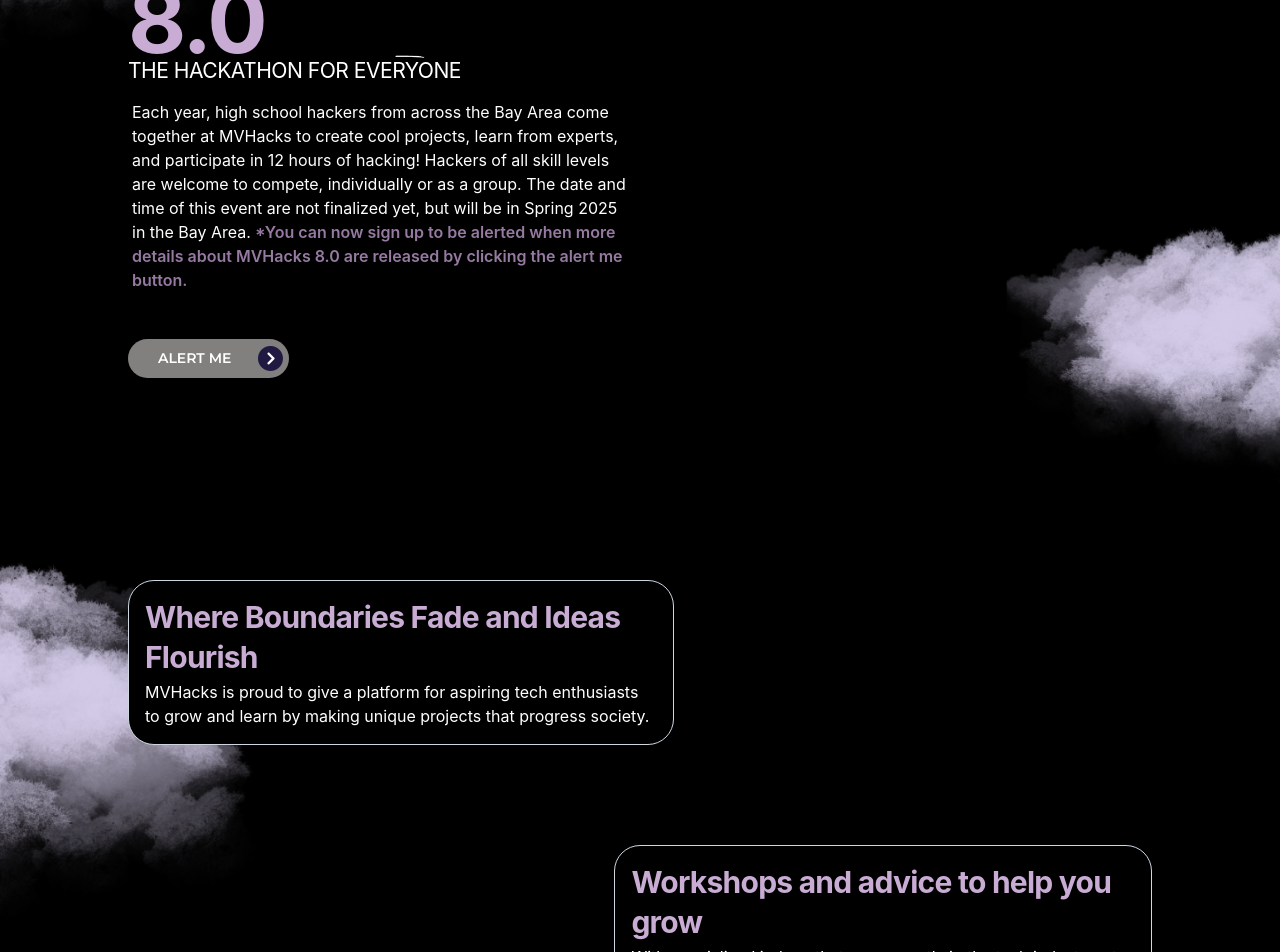
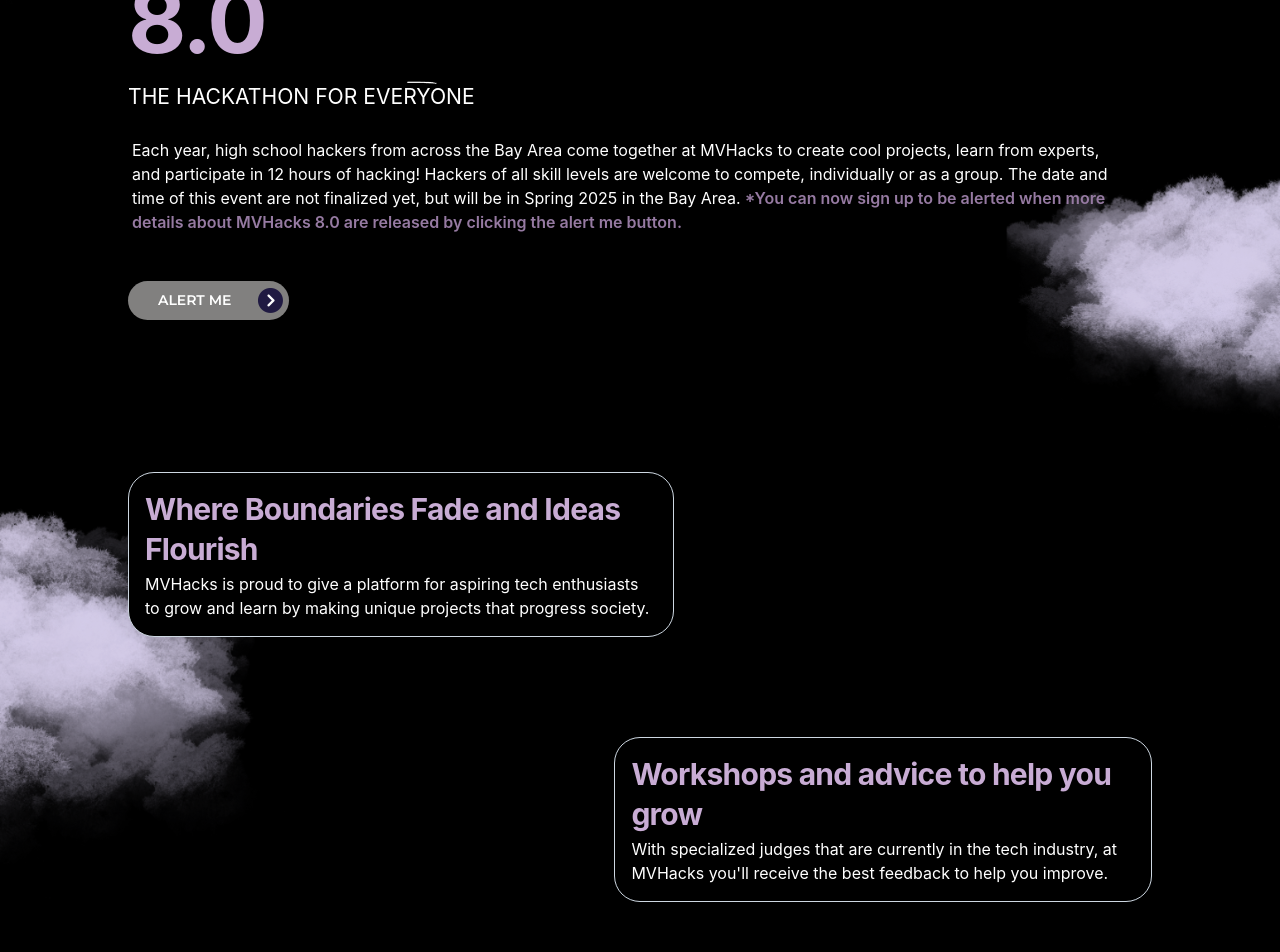
Before and after one commit to mvhacks/website-9.0, a React (Create React App) app: page / in a window 1280 px wide. Shown: the part 160-1112 px from the top of the page. Built offline with nearby package versions, Linux system fonts and the light colour scheme.

Commit message:
Making style adjustments
Signed-off-by: FordoA455 <milobylin@gmail.com>

```diff
--- a/src/components/InfoPage.tsx
+++ b/src/components/InfoPage.tsx
@@ -22,10 +22,10 @@
   }, []);
   return (
     <div>
-      {!isMobile && (<div style={{marginTop: "100px"}}>
+      {!isMobile && (<div style={{marginTop: "50px"}}>
         <motion.div
           initial={{ opacity: 0, y: 50}}
-          whileInView={{ opacity: 1, y: 0, transition: { delay: 0.2, duration: 0.5}}}
+          whileInView={{ opacity: 1, y: 0, transition: { delay: 0.3, duration: 0.7}}}
           viewport={{ once: true, amount: 1 }}
         >
           <Card
@@ -49,7 +49,7 @@
         </motion.div>
         <motion.div
           initial={{ opacity: 0, y: 50}}
-          whileInView={{ opacity: 1, y: 0, transition: { delay: 0.2, duration: 0.5}}}
+          whileInView={{ opacity: 1, y: 0, transition: { delay: 0.3, duration: 0.7}}}
           viewport={{ once: true, amount: 1 }}
         >
           <Card
@@ -74,7 +74,7 @@
         </motion.div>
         <motion.div
           initial={{ opacity: 0, y: 50}}
-          whileInView={{ opacity: 1, y: 0, transition: { delay: 0.2, duration: 0.5}}}
+          whileInView={{ opacity: 1, y: 0, transition: { delay: 0.3, duration: 0.7}}}
           viewport={{ once: true, amount: 1 }}
         >
           <Card
@@ -100,10 +100,10 @@
           </Card>
         </motion.div>
       </div>)}
-      {isMobile && (<div style={{marginTop: "100px"}}>
+      {isMobile && (<div style={{marginTop: "50px"}}>
         <motion.div
           initial={{ opacity: 0, y: 50}}
-          whileInView={{ opacity: 1, y: 0, transition: { delay: 0.2, duration: 0.5}}}
+          whileInView={{ opacity: 1, y: 0, transition: { delay: 0.3, duration: 0.7}}}
           viewport={{ once: true, amount: 1 }}
         >
           <Card
@@ -127,7 +127,7 @@
         </motion.div>
         <motion.div
           initial={{ opacity: 0, y: 50}}
-          whileInView={{ opacity: 1, y: 0, transition: { delay: 0.2, duration: 0.5}}}
+          whileInView={{ opacity: 1, y: 0, transition: { delay: 0.3, duration: 0.7}}}
           viewport={{ once: true, amount: 1 }}
         >
           <Card
@@ -151,7 +151,7 @@
         </motion.div>
         <motion.div
           initial={{ opacity: 0, y: 50}}
-          whileInView={{ opacity: 1, y: 0, transition: { delay: 0.2, duration: 0.5}}}
+          whileInView={{ opacity: 1, y: 0, transition: { delay: 0.3, duration: 0.7}}}
           viewport={{ once: true, amount: 1 }}
         >
           <Card
--- a/src/components/Title.tsx
+++ b/src/components/Title.tsx
@@ -24,12 +24,13 @@
 
       <div id="subtitle">
         <Typography
-          level="h3"
+          level="title-lg"
           textColor="common.white"
           sx={{
             fontWeight: "normal",
             marginLeft: "10%",
             fontSize: {xs: "6vw", sm: "4vw", md: "3vw", lg: "1.65vw"},
+            marginTop: "2%",
             marginBottom: "1%",
           }}
         >
@@ -46,7 +47,7 @@
             />
 
             <Typography
-              level="h3"
+              level="title-lg"
               textColor="common.white"
               sx={{ fontWeight: "normal", fontSize: {xs: "6vw", sm: "4vw", md: "3vw", lg: "1.65vw"}  }}
             >
@@ -58,7 +59,7 @@
           level="body-lg"
           variant="plain"
           textColor="common.white"
-          sx={{maxWidth: "500px", marginLeft: "10%", marginRight: "10%", marginBottom:"20px", marginTop: "10px", fontSize: {xs: "4vw", sm: "4vw", md: "3vw", lg: "1.25vw"} }}
+          sx={{maxWidth: "1000px", marginLeft: "10%", marginRight: "10%", marginBottom:"20px", marginTop: "2%", fontSize: {xs: "4vw", sm: "4vw", md: "3vw", lg: "1.25vw"} }}
         >
           Each year, high school hackers from across the Bay Area come together at MVHacks to create cool projects, learn from experts, and participate in 12 hours of hacking! Hackers of all skill levels are welcome to compete, individually or as a group.
           The date and time of this event are not finalized yet, but will be in Spring 2025 in the Bay Area.
```
